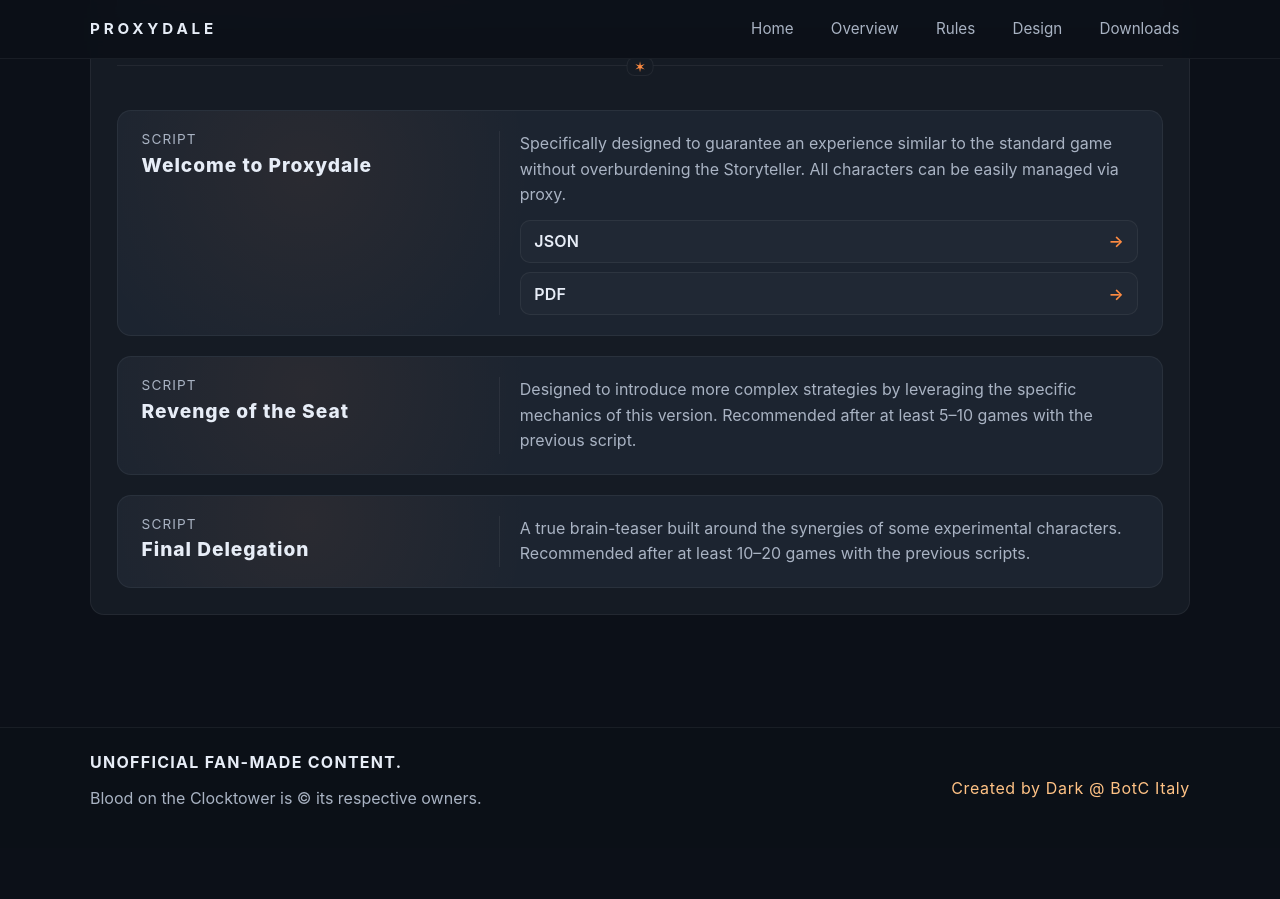
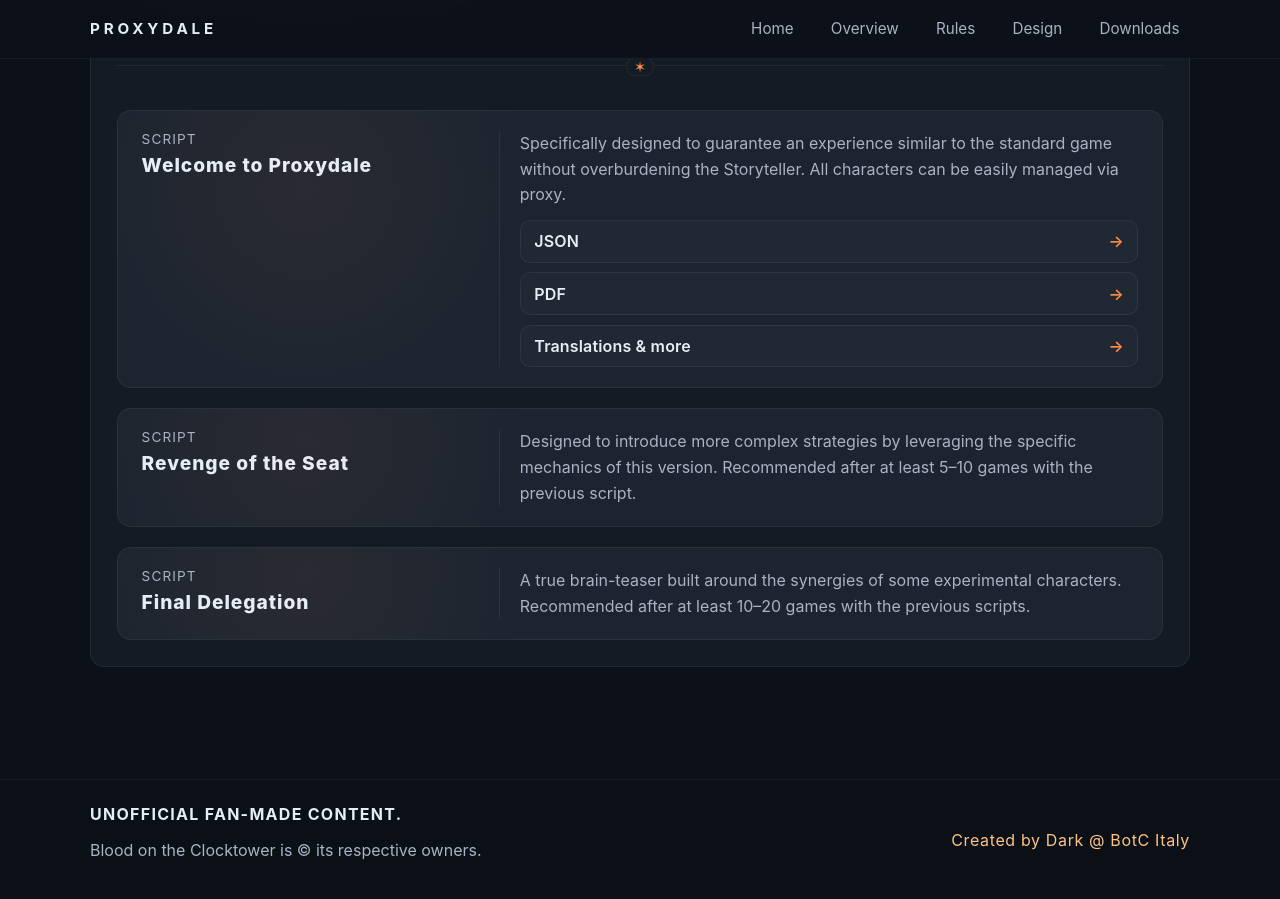
Before and after one commit to Darkseal/Proxydale, a Jekyll site: the page built from index.md, in a window 1280 px wide and 900 px high, scrolled down 3437 px. Built offline with Jekyll 4.4.1, drawn with Linux system fonts in a browser that asks for light colours; before the commit the page ends 4285 px from its top, so only the background shows below that.

Commit message:
Update script download links and add translations section
Updated download links for the script and added a translations section.

```diff
--- a/index.md
+++ b/index.md
@@ -17,9 +17,11 @@ scripts:
     description: Specifically designed to guarantee an experience similar to the standard game without overburdening the Storyteller. All characters can be easily managed via proxy.
     links:
       - label: JSON
-        url: https://www.botcscripts.com/script/9720/
+        url: https://www.botcscripts.com/script/9720/1.0.0/download
       - label: PDF
         url: https://www.botcscripts.com/script/9720/1.0.0/download_pdf
+      - label: Translations & more
+        url: https://www.botcscripts.com/script/9720
   - title: Revenge of the Seat
     subtitle: Script
     description: Designed to introduce more complex strategies by leveraging the specific mechanics of this version. Recommended after at least 5–10 games with the previous script.
```
